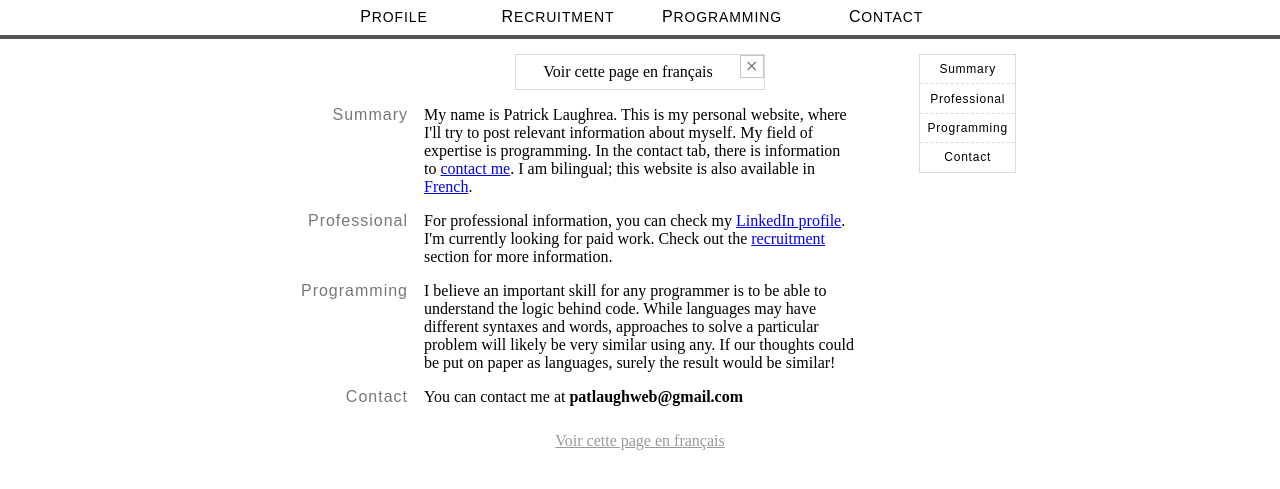
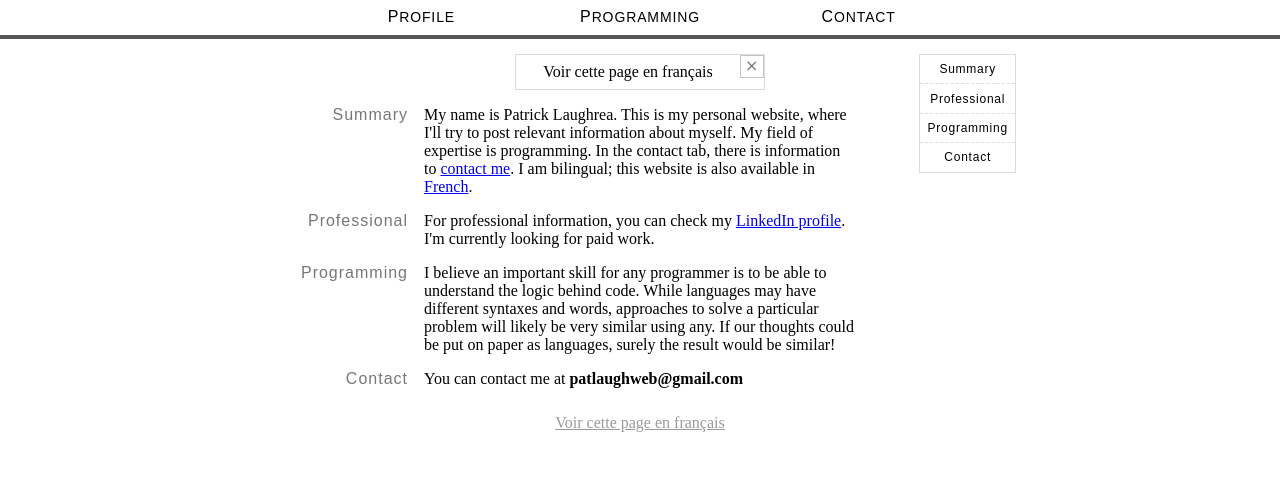
Before and after one commit to Pat-Laugh/pat-laugh.github.io, a Jekyll site: the page built from en/index.html, in a window 1280 px wide. Shown: the top 489 px of the page. Built offline with Jekyll 4.4.1, drawn with Linux system fonts in a browser that asks for light colours.

Commit message:
Remove section recruitment

```diff
--- a/_layouts/en/default.html
+++ b/_layouts/en/default.html
@@ -6,7 +6,6 @@ lang_main: en
 lang_other: fr
 top_menu:
  -  Profile
- -  Recruitment
  -  Programming
  -  Contact
 ---
--- a/_layouts/fr/default.html
+++ b/_layouts/fr/default.html
@@ -6,7 +6,6 @@ lang_main: fr
 lang_other: en
 top_menu:
  -  Profil
- -  Recrutement
  -  Programmation
  -  Contact
 ---
--- a/en/index.html
+++ b/en/index.html
@@ -11,7 +11,6 @@ quick_list:
  -  Contact
 put_link:
  -
- -  recruitment
  -  programming
  -  contact
 content_list:
@@ -25,8 +24,7 @@ content_list:
  - >
     For professional information, you can check my
     <a href="https://www.linkedin.com/in/pat-laugh">LinkedIn profile</a>.
-    I'm currently looking for paid work. Check out the
-    <a href="recruitment">recruitment</a> section for more information.
+    I'm currently looking for paid work.
  - >
     I believe an important skill for any programmer is
     to be able to understand the logic behind code. While languages may have different
--- a/fr/index.html
+++ b/fr/index.html
@@ -25,8 +24,7 @@ content_list:
  - >
     Pour de l'information professionnelle, vous pouvez consulter mon
     <a href="https://www.linkedin.com/in/pat-laugh/fr">profil LinkedIn</a>.
-    Je suis présentement à la recherche de travail rémunéré. Voir la
-    section <a href="recrutement">recrutement</a> pour plus d'information.
+    Je suis présentement à la recherche de travail rémunéré.
  - >
     Je crois qu'une
     compétence clé que tout programmeur devrait posséder est de pouvoir comprendre la logique
--- a/static/scss/style.scss
+++ b/static/scss/style.scss
@@ -224,10 +224,6 @@ footer a { color: inherit; }
 
 	#quick-list > li ~ li { border-top: 1px dashed $bg-color-menu; }
 	#quick-list > li a:hover { background-color: $bg-color-body; }
-
-	#recruitment-qa {
-		margin-left: $width-content-title;
-	}
 }
 
 @media screen and (orientation: portrait) and (max-width: $small-screen) and (min-width: $height-landscape), (max-width: $height-landscape) {
@@ -278,10 +274,6 @@ footer a { color: inherit; }
 	#top-menu-list > li {
 		display: block;
 		border-bottom: 1px solid $color-border-menu;
-	}
-
-	#recruitment-qa {
-		margin-left: 0em;
 	}
 
 	#content { padding-top: 1em; }
@@ -463,23 +455,3 @@ footer a { color: inherit; }
 		columns: 2;
 	}
 }
-
-.contact-availability tr td:first-child {
-	display: inline-block;
-	border: solid black 1px;
-	width: 1.15em;
-	margin-right: 0.075em;
-}
-
-.contact-availability .yes {
-	background-color: #71F515;
-}
-.contact-availability .no {
-	background-color: #E12728;
-}
-.contact-availability .maybe {
-	background-color: #FFFFFF;
-}
-.contact-availability .weekend {
-	background-color: #D0D0D0;
-}
```
Also changed, not shown: other parts of fr/index.html (+0 -1 lines), en/recruitment.html (deleted, +0 -57 lines), fr/contact.html (line endings or trailing spaces).
